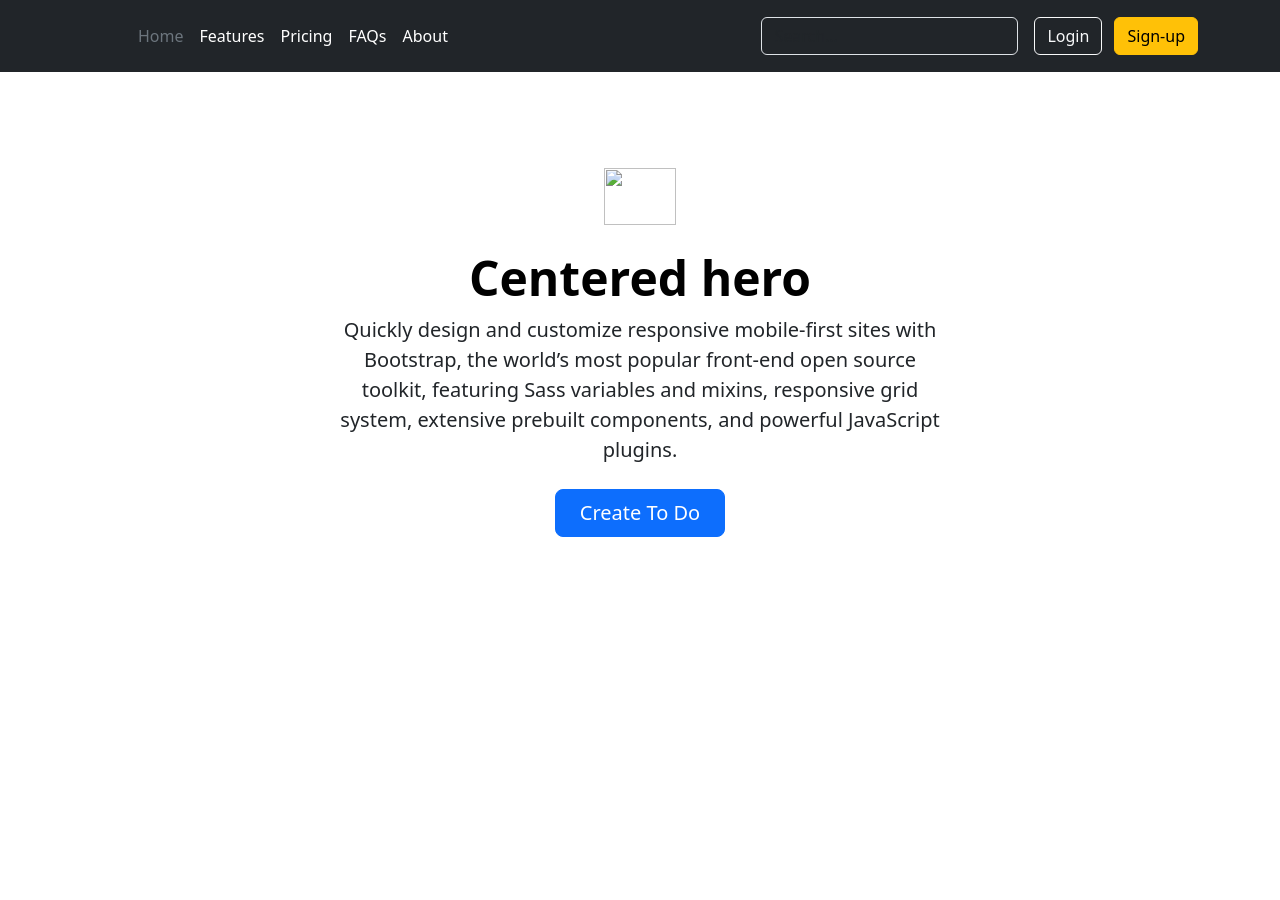
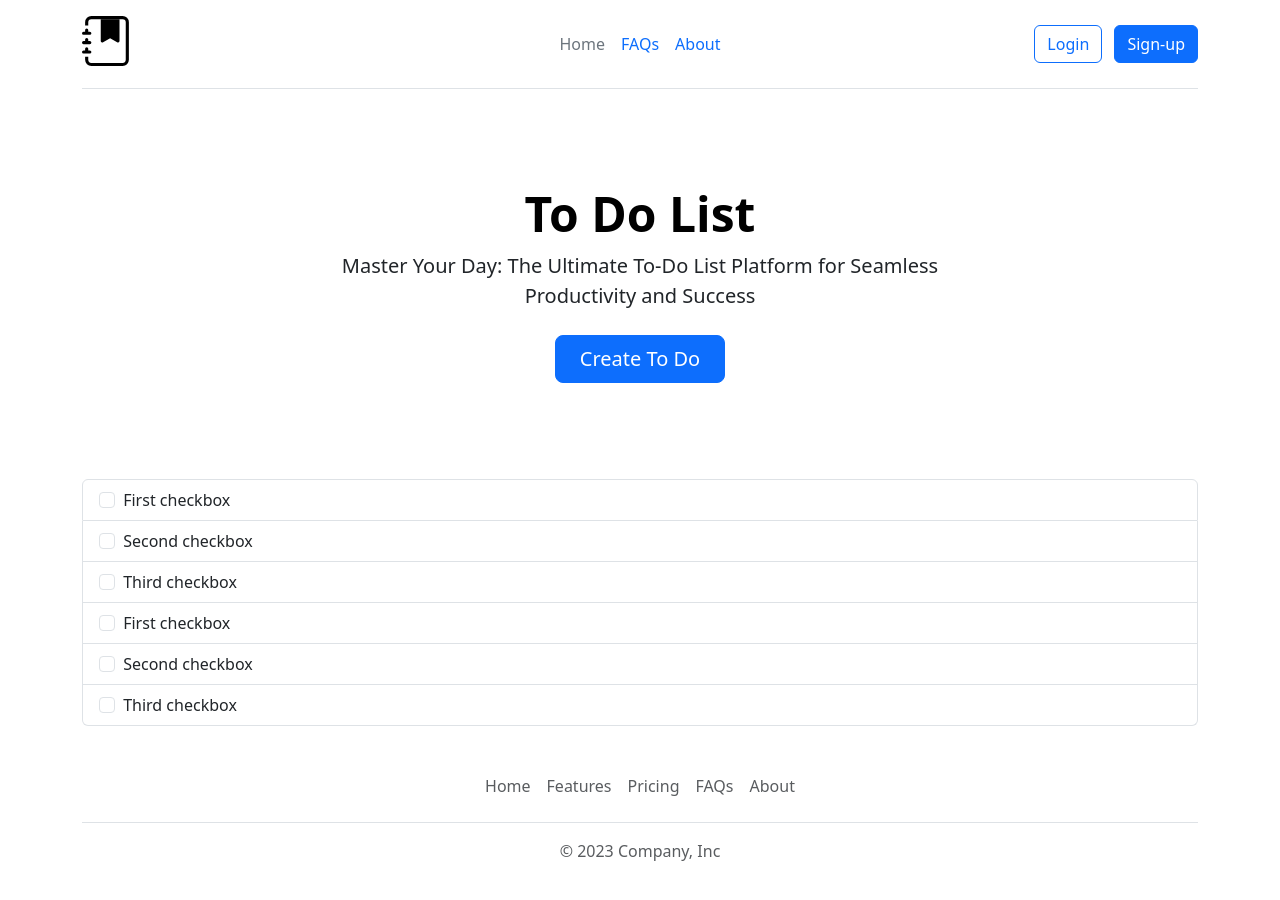
Before and after one commit to JoPanta/To-do-list, a plain HTML site: page index.html in a window 1280 px wide. Before the commit the page ends 800 px from the top, so only its background shows below. Drawn offline with nearby package versions, Linux system fonts and the light colour scheme.

Commit message:
basic site done

```diff
--- a/index.html
+++ b/index.html
@@ -8,42 +8,79 @@
   </head>
   </head>
   <body>
-    <header class="p-3 text-bg-dark">
     <div class="container">
-      <div class="d-flex flex-wrap align-items-center justify-content-center justify-content-lg-start">
-        <a href="/" class="d-flex align-items-center mb-2 mb-lg-0 text-white text-decoration-none">
-          <svg class="bi me-2" width="40" height="32" role="img" aria-label="Bootstrap"><use xlink:href="#bootstrap"></use></svg>
+    <header class="d-flex flex-wrap align-items-center justify-content-center justify-content-md-between py-3 mb-4 border-bottom">
+      <div class="col-md-3 mb-2 mb-md-0">
+        <a href="/" class="d-inline-flex link-body-emphasis text-decoration-none">
+          <svg xmlns="http://www.w3.org/2000/svg" width="50" height="50" fill="currentColor" class="bi bi-journal-bookmark-fill" viewBox="0 0 16 16">
+  <path fill-rule="evenodd" d="M6 1h6v7a.5.5 0 0 1-.757.429L9 7.083 6.757 8.43A.5.5 0 0 1 6 8z"/>
+  <path d="M3 0h10a2 2 0 0 1 2 2v12a2 2 0 0 1-2 2H3a2 2 0 0 1-2-2v-1h1v1a1 1 0 0 0 1 1h10a1 1 0 0 0 1-1V2a1 1 0 0 0-1-1H3a1 1 0 0 0-1 1v1H1V2a2 2 0 0 1 2-2"/>
+  <path d="M1 5v-.5a.5.5 0 0 1 1 0V5h.5a.5.5 0 0 1 0 1h-2a.5.5 0 0 1 0-1zm0 3v-.5a.5.5 0 0 1 1 0V8h.5a.5.5 0 0 1 0 1h-2a.5.5 0 0 1 0-1zm0 3v-.5a.5.5 0 0 1 1 0v.5h.5a.5.5 0 0 1 0 1h-2a.5.5 0 0 1 0-1z"/>
+</svg>
         </a>
+      </div>
 
-        <ul class="nav col-12 col-lg-auto me-lg-auto mb-2 justify-content-center mb-md-0">
-          <li><a href="#" class="nav-link px-2 text-secondary">Home</a></li>
-          <li><a href="#" class="nav-link px-2 text-white">Features</a></li>
-          <li><a href="#" class="nav-link px-2 text-white">Pricing</a></li>
-          <li><a href="#" class="nav-link px-2 text-white">FAQs</a></li>
-          <li><a href="#" class="nav-link px-2 text-white">About</a></li>
-        </ul>
+      <ul class="nav col-12 col-md-auto mb-2 justify-content-center mb-md-0">
+        <li><a href="#" class="nav-link px-2 link-secondary">Home</a></li>
+        <li><a href="#" class="nav-link px-2">FAQs</a></li>
+        <li><a href="#" class="nav-link px-2">About</a></li>
+      </ul>
 
-        <form class="col-12 col-lg-auto mb-3 mb-lg-0 me-lg-3" role="search">
-          <input type="search" class="form-control form-control-dark text-bg-dark" placeholder="Search..." aria-label="Search">
-        </form>
-
-        <div class="text-end">
-          <button type="button" class="btn btn-outline-light me-2">Login</button>
-          <button type="button" class="btn btn-warning">Sign-up</button>
-        </div>
+      <div class="col-md-3 text-end">
+        <button type="button" class="btn btn-outline-primary me-2">Login</button>
+        <button type="button" class="btn btn-primary">Sign-up</button>
       </div>
-    </div>
-  </header>
+    </header>
+  </div>
   <div class="px-4 py-5 my-5 text-center">
-    <img class="d-block mx-auto mb-4" src="/docs/5.3/assets/brand/bootstrap-logo.svg" alt="" width="72" height="57">
-    <h1 class="display-5 fw-bold text-body-emphasis">Centered hero</h1>
+    <h1 class="display-5 fw-bold text-body-emphasis">To Do List</h1>
     <div class="col-lg-6 mx-auto">
-      <p class="lead mb-4">Quickly design and customize responsive mobile-first sites with Bootstrap, the world’s most popular front-end open source toolkit, featuring Sass variables and mixins, responsive grid system, extensive prebuilt components, and powerful JavaScript plugins.</p>
+      <p class="lead mb-4">Master Your Day: The Ultimate To-Do List Platform for Seamless Productivity and Success</p>
       <div class="d-grid gap-2 d-sm-flex justify-content-sm-center">
         <button type="button" class="btn btn-primary btn-lg px-4 gap-3">Create To Do</button>
       </div>
     </div>
   </div>
+    <div class="container">
+      <ul class="list-group">
+  <li class="list-group-item">
+    <input class="form-check-input me-1" type="checkbox" value="" id="firstCheckbox">
+    <label class="form-check-label" for="firstCheckbox">First checkbox</label>
+  </li>
+  <li class="list-group-item">
+    <input class="form-check-input me-1" type="checkbox" value="" id="secondCheckbox">
+    <label class="form-check-label" for="secondCheckbox">Second checkbox</label>
+  </li>
+  <li class="list-group-item">
+    <input class="form-check-input me-1" type="checkbox" value="" id="thirdCheckbox">
+    <label class="form-check-label" for="thirdCheckbox">Third checkbox</label>
+  </li>
+  <li class="list-group-item">
+    <input class="form-check-input me-1" type="checkbox" value="" id="firstCheckbox">
+    <label class="form-check-label" for="firstCheckbox">First checkbox</label>
+  </li>
+  <li class="list-group-item">
+    <input class="form-check-input me-1" type="checkbox" value="" id="secondCheckbox">
+    <label class="form-check-label" for="secondCheckbox">Second checkbox</label>
+  </li>
+  <li class="list-group-item">
+    <input class="form-check-input me-1" type="checkbox" value="" id="thirdCheckbox">
+    <label class="form-check-label" for="thirdCheckbox">Third checkbox</label>
+  </li>
+    </ul>
+    </div>
+  <div class="container">
+  <footer class="py-3 my-4">
+    <ul class="nav justify-content-center border-bottom pb-3 mb-3">
+      <li class="nav-item"><a href="#" class="nav-link px-2 text-body-secondary">Home</a></li>
+      <li class="nav-item"><a href="#" class="nav-link px-2 text-body-secondary">Features</a></li>
+      <li class="nav-item"><a href="#" class="nav-link px-2 text-body-secondary">Pricing</a></li>
+      <li class="nav-item"><a href="#" class="nav-link px-2 text-body-secondary">FAQs</a></li>
+      <li class="nav-item"><a href="#" class="nav-link px-2 text-body-secondary">About</a></li>
+    </ul>
+    <p class="text-center text-body-secondary">© 2023 Company, Inc</p>
+  </footer>
+</div>
   <script src="https://cdn.jsdelivr.net/npm/bootstrap@5.3.2/dist/js/bootstrap.bundle.min.js" integrity="sha384-C6RzsynM9kWDrMNeT87bh95OGNyZPhcTNXj1NW7RuBCsyN/o0jlpcV8Qyq46cDfL" crossorigin="anonymous"></script>
   </body>
 </html>
```
Also changed, not shown: static/todo.png (added).
